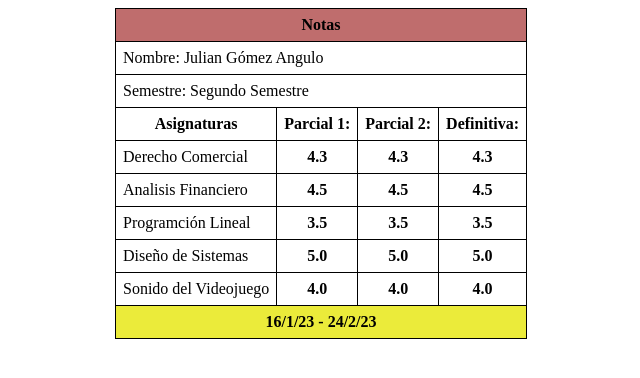
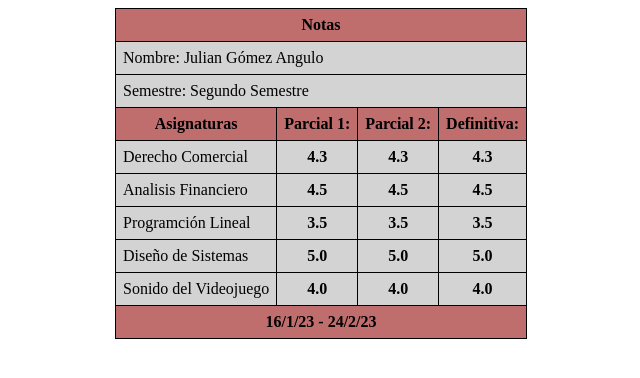
Before and after one commit to Gomezaj/Tablas, a plain HTML site: page index.html in a window 1280 px wide. Shown: the whole page, without its empty margins (319-959 px from the left). Drawn offline with Linux system fonts and the light colour scheme.

Commit message:
Notas
Notas final

```diff
--- a/css/style.css
+++ b/css/style.css
@@ -7,12 +7,10 @@ table, th, td{
 th, td{
     padding: 7px ;
 }
-.Encabezado{
+
+.Encabezado, .Fecha, .Asignatura{
     background-color: rgb(191, 109, 109);
 }
-.Fecha{
-    background-color: rgb(235, 235, 58);
+.a, .b, .c, .d, .e, .f, .g{
+    background-color: lightgrey;
 }
-k{
-
-}
--- a/index.html
+++ b/index.html
@@ -14,42 +14,42 @@
         </thead>
         <tbody>
             <tr>
-                <td colspan="4">Nombre: Julian Gómez Angulo</td>
+                <td class="f" colspan="4">Nombre: Julian Gómez Angulo</td>
             </tr>
             <tr>
-                <td colspan="4">Semestre: Segundo Semestre</td>
+                <td class="g" colspan="4">Semestre: Segundo Semestre</td>
             </tr>
-            <tr>
+            <tr class="Asignatura">
                 <th>Asignaturas</th>
                 <th>Parcial 1:</th>
                 <th>Parcial 2:</th>
                 <th>Definitiva:</th>
             </tr>
-            <tr>
+            <tr class="a">
                 <td>Derecho Comercial</td>
                 <th>4.3</th>
                 <th>4.3</th>
                 <th>4.3</th>
             </tr>
-            <tr>
+            <tr class="b">
                 <td>Analisis Financiero</td>
                 <th>4.5</th>
                 <th>4.5</th>
                 <th>4.5</th>
             </tr>
-            <tr>
+            <tr class="c">
                 <td>Programción Lineal</td>
                 <th>3.5</th>
                 <th>3.5</th>
                 <th>3.5</th>
             </tr>
-            <tr>
+            <tr class="d">
                 <td>Diseño de Sistemas</td>
                 <th>5.0</th>
                 <th>5.0</th>
                 <th>5.0</th>
             </tr>
-            <tr>
+            <tr class="e">
                 <td>Sonido del Videojuego</td>
                 <th>4.0</th>
                 <th>4.0</th>
```
